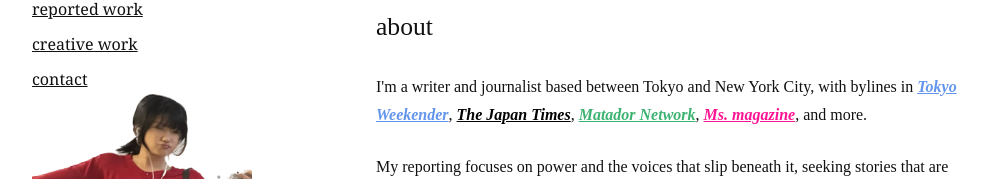
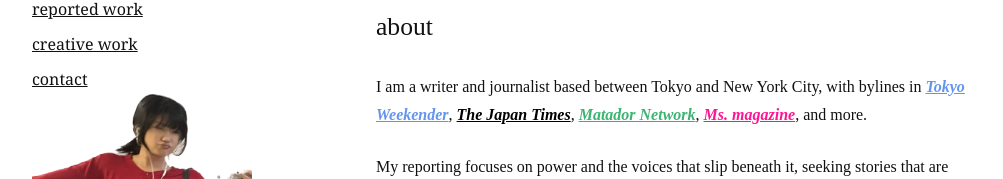
Before and after one commit to wakabss/portfolio-site, a Next.js app: page / in a window 1280 px wide. Shown: the part 172-351 px from the top of the page, without its empty margins (106-1109 px from the left). Built offline with nearby package versions, Linux system fonts and the light colour scheme.

Commit message:
Update page.tsx

```diff
--- a/app/page.tsx
+++ b/app/page.tsx
@@ -21,7 +21,7 @@ export default function AboutPage() {
         }}
       >
         <p>
-          I'm a writer and journalist based between Tokyo and New York City, with bylines in{' '}
+          I am a writer and journalist based between Tokyo and New York City, with bylines in{' '}
           <a
             href="https://www.tokyoweekender.com/author/wakaba/"
             style={{
```
